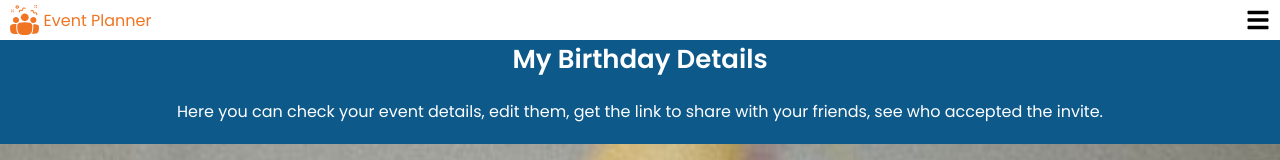
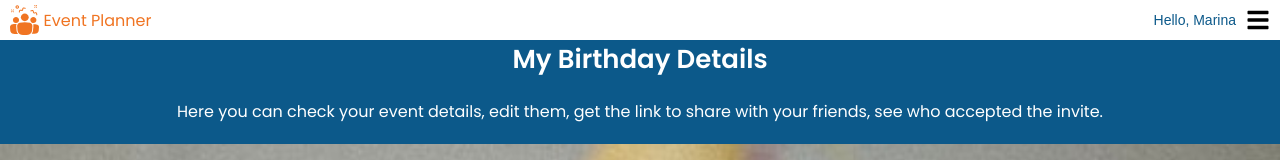
Before and after one commit to MarinaFroes/Event_Planner, a React (Create React App) app: page / in a window 1280 px wide. Shown: the top 160 px of the page. Built offline with nearby package versions, Linux system fonts and the light colour scheme.

Commit message:
feat: Pass isLogged and user to NavBar as props

```diff
--- a/src/components/App.tsx
+++ b/src/components/App.tsx
@@ -9,7 +9,7 @@ import Footer from './Footer'
 const App: React.FC = () => {
   return (
     <div className="App">
-      <NavBar />
+      <NavBar isLogged={true} user="Marina"/>
       {/* <CreateEvent /> */}
       <EditEvent />
       <Footer />
```
